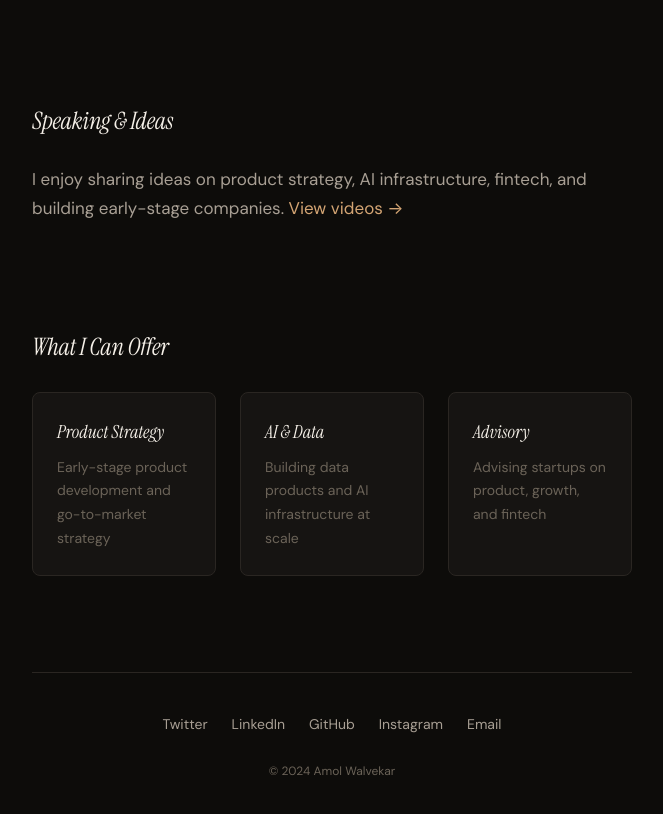
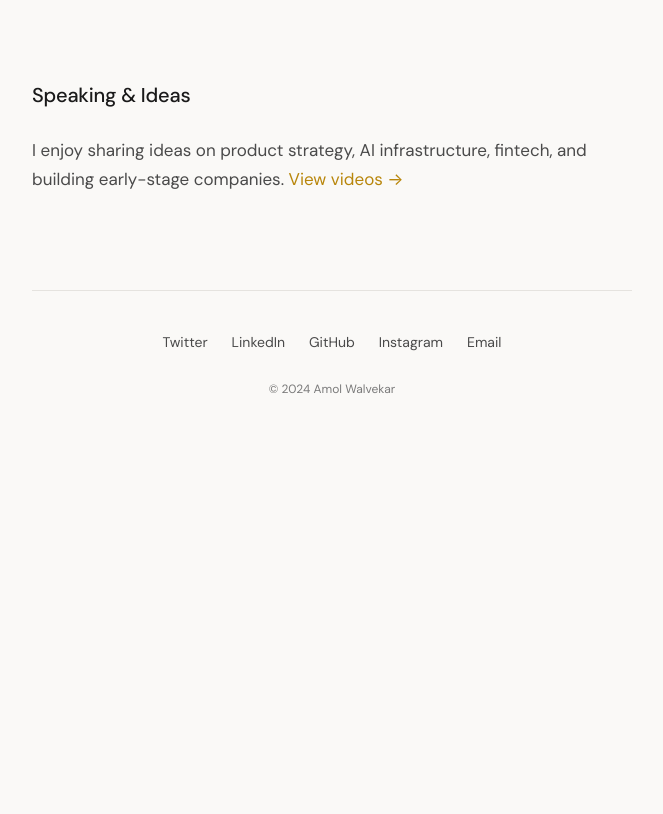
Before and after one commit to amol667/website, a plain HTML site: page index.html in a window 1280 px wide. Shown: the part 1670-2484 px from the top of the page, without its empty margins (308-971 px from the left). After the commit the page ends 2165 px from the top, so only its background shows below. Drawn offline with Linux system fonts and the light colour scheme.

Commit message:
Update to light theme with clean sans-serif typography, remove What I Can Offer section

```diff
--- a/index.html
+++ b/index.html
@@ -6,7 +6,7 @@
     <title>Amol Walvekar</title>
     <link rel="preconnect" href="https://fonts.googleapis.com">
     <link rel="preconnect" href="https://fonts.gstatic.com" crossorigin>
-    <link href="https://fonts.googleapis.com/css2?family=Instrument+Serif:ital@0;1&family=DM+Sans:ital,opsz,wght@0,9..40,300;0,9..40,400;0,9..40,500;1,9..40,300;1,9..40,400&display=swap" rel="stylesheet">
+    <link href="https://fonts.googleapis.com/css2?family=DM+Sans:opsz,wght@9..40,300;9..40,400;9..40,500;9..40,600&display=swap" rel="stylesheet">
     <link rel="stylesheet" href="styles.css">
 </head>
 <body>
@@ -86,24 +86,6 @@
             </p>
         </section>
 
-        <section class="section">
-            <h2 class="section-title">What I Can Offer</h2>
-            <div class="offer-grid">
-                <div class="offer-item">
-                    <h3>Product Strategy</h3>
-                    <p>Early-stage product development and go-to-market strategy</p>
-                </div>
-                <div class="offer-item">
-                    <h3>AI & Data</h3>
-                    <p>Building data products and AI infrastructure at scale</p>
-                </div>
-                <div class="offer-item">
-                    <h3>Advisory</h3>
-                    <p>Advising startups on product, growth, and fintech</p>
-                </div>
-            </div>
-        </section>
-
         <footer class="footer">
             <div class="social-links">
                 <a href="https://twitter.com/" target="_blank" class="social-link">Twitter</a>
--- a/styles.css
+++ b/styles.css
@@ -4,19 +4,19 @@
    ================================ */
 
 :root {
-    /* Warm, earthy palette with sophistication */
-    --bg-primary: #0d0c0a;
-    --bg-secondary: #161412;
-    --bg-card: #1c1a17;
-    --text-primary: #f5f0e8;
-    --text-secondary: #a89f94;
-    --text-muted: #6b6358;
-    --accent: #d4a574;
-    --accent-hover: #e8c49a;
-    --border: #2a2622;
+    /* Clean, warm light palette */
+    --bg-primary: #faf9f7;
+    --bg-secondary: #f3f1ed;
+    --bg-card: #ffffff;
+    --text-primary: #1a1a1a;
+    --text-secondary: #4a4a4a;
+    --text-muted: #7a7a7a;
+    --accent: #b8860b;
+    --accent-hover: #996f0a;
+    --border: #e5e3df;
 
     /* Typography */
-    --font-serif: 'Instrument Serif', Georgia, serif;
+    --font-heading: 'DM Sans', -apple-system, BlinkMacSystemFont, sans-serif;
     --font-sans: 'DM Sans', -apple-system, BlinkMacSystemFont, sans-serif;
 
     /* Spacing */
@@ -132,17 +132,16 @@ body {
     display: flex;
     align-items: center;
     justify-content: center;
-    font-family: var(--font-serif);
+    font-family: var(--font-heading);
     font-size: 2rem;
-    color: var(--bg-primary);
-    font-style: italic;
+    font-weight: 500;
+    color: #fff;
 }
 
 .name {
-    font-family: var(--font-serif);
-    font-size: clamp(2.5rem, 8vw, 4rem);
-    font-weight: 400;
-    font-style: italic;
+    font-family: var(--font-heading);
+    font-size: clamp(2.5rem, 8vw, 3.5rem);
+    font-weight: 600;
     color: var(--text-primary);
     line-height: 1.1;
     margin-bottom: var(--space-md);
@@ -191,10 +190,9 @@ a:hover {
 }
 
 .section-title {
-    font-family: var(--font-serif);
-    font-size: 1.5rem;
-    font-weight: 400;
-    font-style: italic;
+    font-family: var(--font-heading);
+    font-size: 1.25rem;
+    font-weight: 500;
     color: var(--text-primary);
     margin-bottom: var(--space-md);
     letter-spacing: -0.01em;
@@ -307,10 +305,9 @@ a:hover {
 }
 
 .offer-item h3 {
-    font-family: var(--font-serif);
-    font-size: 1.125rem;
-    font-weight: 400;
-    font-style: italic;
+    font-family: var(--font-heading);
+    font-size: 1rem;
+    font-weight: 500;
     color: var(--text-primary);
     margin-bottom: var(--space-xs);
 }
@@ -411,3 +408,20 @@ a:hover {
 ::-webkit-scrollbar-thumb:hover {
     background: var(--text-muted);
 }
+
+/* Card shadows for light theme */
+.project-item {
+    box-shadow: 0 1px 3px rgba(0,0,0,0.04);
+}
+
+.project-item:hover {
+    box-shadow: 0 4px 12px rgba(0,0,0,0.08);
+}
+
+.offer-item {
+    box-shadow: 0 1px 3px rgba(0,0,0,0.04);
+}
+
+.offer-item:hover {
+    box-shadow: 0 4px 12px rgba(0,0,0,0.08);
+}
```
